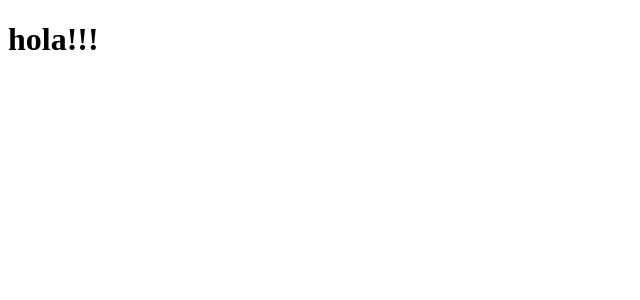
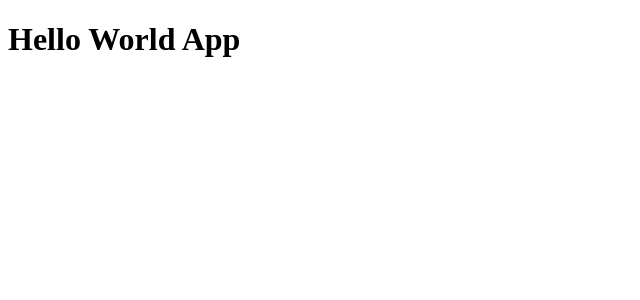
Before and after one commit to SergioAyala/react_you, a React (Vite) app in the folder 03-counter-app-vite/: page / in a window 1280 px wide. Shown: the top 300 px of the page, without its empty margins (0-640 px from the left). Built offline with nearby package versions, Linux system fonts and the light colour scheme.

Commit message:
clase 2 vite

```diff
--- /dev/null
+++ b/03-counter-app-vite/src/HelloWorldApp.jsx
@@ -0,0 +1,13 @@
+/* function HelloWorldApp() {
+    return (<h1>hola!!!</h1>);
+}
+
+export default HelloWorldApp;  */
+
+import React from 'react'
+
+export const HelloWorldApp = () => {
+  return (
+    <h1>Hello World App</h1>
+  )
+}
--- a/03-counter-app-vite/src/main.jsx
+++ b/03-counter-app-vite/src/main.jsx
@@ -1,12 +1,9 @@
 import React from 'react';
 import ReactDOM from 'react-dom/client';
-
-function App() {
-    return (<h1>hola!!!</h1>);
-}
+import{ HelloWorldApp} from '../src/HelloWorldApp';
 
 ReactDOM.createRoot(document.getElementById('root')).render(
     <React.StrictMode>
-        <App></App>
+        <HelloWorldApp></HelloWorldApp>
     </React.StrictMode>
 )
```
